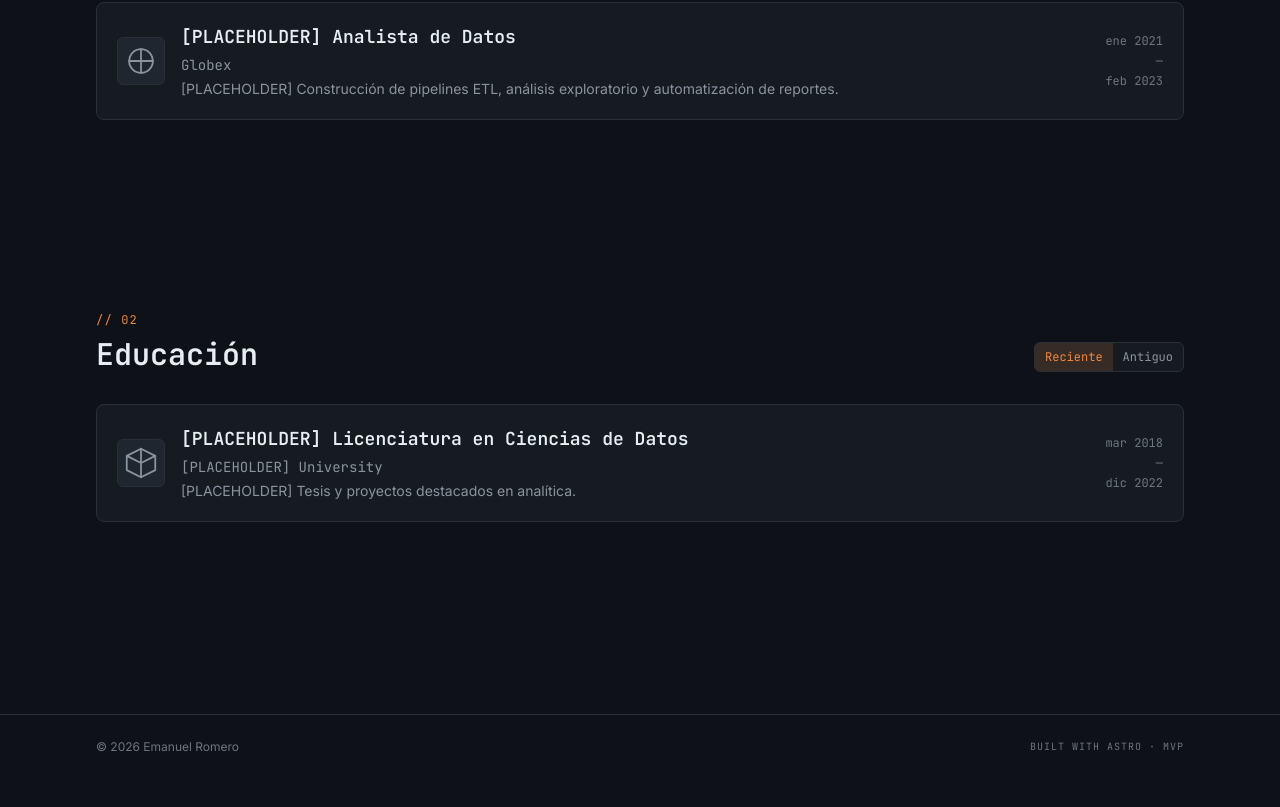
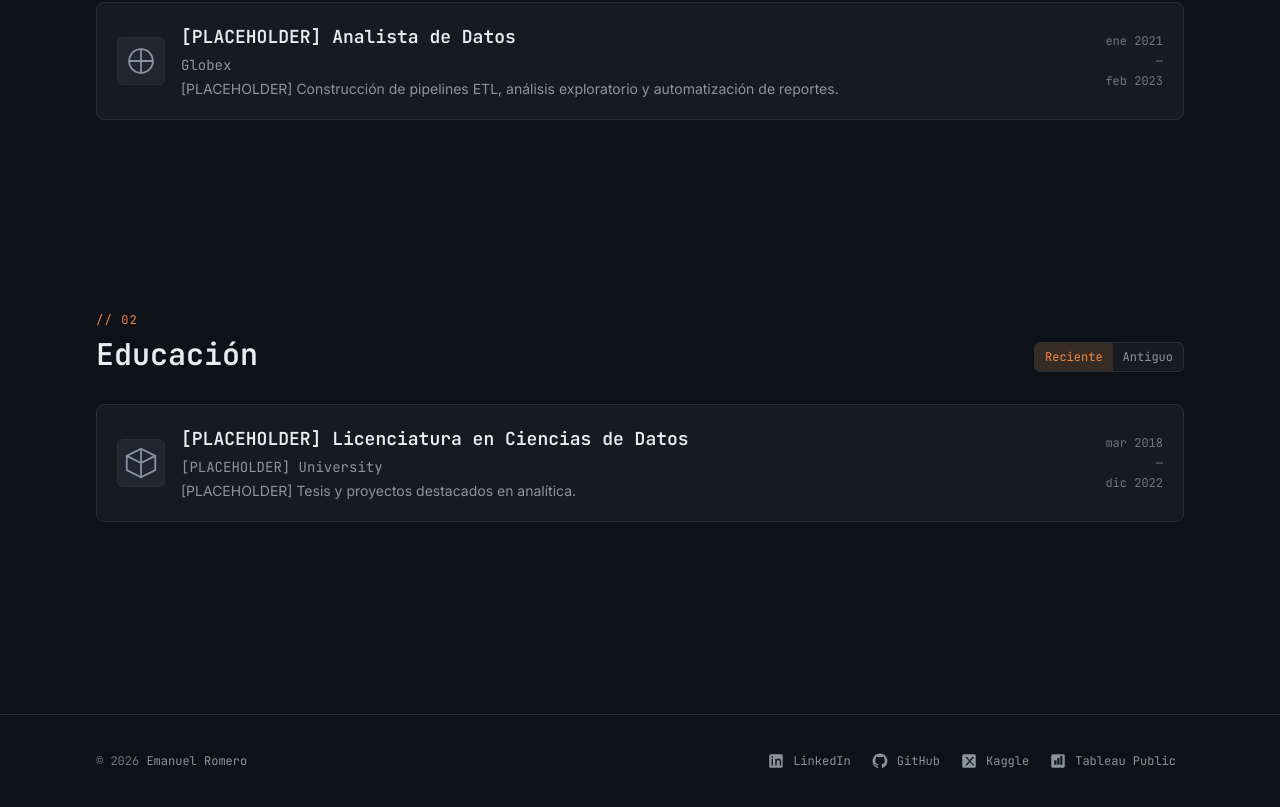
Before and after one commit to emalro/emalro, an Astro site in the folder frontend/: page / in a window 1280 px wide. Shown: the part 962-1769 px from the top of the page. Before the commit the page ends 1741 px from the top, so only its background shows below. Built offline with nearby package versions, Linux system fonts and the light colour scheme; Astro itself is replaced by a stand-in of ours.

Commit message:
feat(footer): expand footer with social icons and dynamic copyright
Replace the PR #1 minimal Footer with the full version per spec portfolio-footer. Two-region layout (copyright on the left, social icons on the right) that wraps to a stacked column on narrow viewports. Social URLs come from social.json in the locked order (LinkedIn, GitHub, Kaggle, Tableau Public); empty URLs are hidden by the parent, not rendered as dead buttons. Each link opens in a new tab with rel=noopener noreferrer per REQ-footer-02. New SocialIcon.astro primitive renders a compact SVG mark + platform name in JetBrains Mono with an amber-on-hover accent — fits the data terminal direction without depending on an icon font. Tap targets are at least 44x44px (min-h/min-w on the link) per REQ-footer-05.

```diff
--- a/frontend/src/components/sections/Footer.astro
+++ b/frontend/src/components/sections/Footer.astro
@@ -1,16 +1,48 @@
 ---
-// Minimal Footer for PR #1. The full Footer with SocialIcon.astro
-// renders in PR #3 (see sdd/static-portfolio-mvp/tasks PR #3).
+/**
+ * Footer per spec portfolio-footer.
+ *
+ * Two-region layout: copyright on the left, social icons on the right.
+ * The year is computed at runtime (PR #1 already did this) so the
+ * copyright stays current without a rebuild. Social URLs come from
+ * src/data/social.json via the Social type — the four required
+ * networks are rendered in the locked order (LinkedIn, GitHub,
+ * Kaggle, Tableau Public) and any empty URL is hidden.
+ *
+ * Platform names are not localized (they are proper nouns in both
+ * ES and EN), so this component does not consume the i18n contract
+ * for the labels — the aria-label and visible label are stable.
+ */
+import social from "../../data/social.json";
+import SocialIcon from "../ui/SocialIcon.astro";
+
 const year = new Date().getFullYear();
+
+const networks = [
+  { platform: "linkedin" as const, key: "linkedin", label: "LinkedIn" },
+  { platform: "github" as const, key: "github", label: "GitHub" },
+  { platform: "kaggle" as const, key: "kaggle", label: "Kaggle" },
+  { platform: "tableau" as const, key: "tableau_public", label: "Tableau Public" },
+];
 ---
 
 <footer class="border-t border-border">
   <div
-    class="mx-auto flex max-w-6xl flex-col items-start gap-2 px-6 py-6 text-xs text-ink-tertiary md:flex-row md:items-center md:justify-between md:px-8"
+    class="mx-auto flex max-w-6xl flex-col gap-4 px-6 py-6 text-xs text-ink-tertiary md:flex-row md:items-center md:justify-between md:px-8"
   >
-    <p>© {year} Emanuel Romero</p>
-    <p class="font-mono text-[10px] uppercase tracking-widest text-ink-tertiary">
-      Built with Astro · MVP
+    <p class="font-mono">
+      © {year} <span class="text-ink-secondary">Emanuel Romero</span>
     </p>
+    <div class="flex flex-wrap items-center gap-1" role="list" aria-label="Social links">
+      {networks.map((n) => {
+        const url = social[n.key as keyof typeof social];
+        if (!url) return null;
+        return (
+          <div role="listitem">
+            <SocialIcon platform={n.platform} url={url} label={n.label} />
+          </div>
+        );
+      })}
+    </div>
   </div>
 </footer>
--- /dev/null
+++ b/frontend/src/components/ui/SocialIcon.astro
@@ -0,0 +1,54 @@
+---
+/**
+ * Social icon link used in the Footer.
+ *
+ * Renders a compact icon + platform name in JetBrains Mono with the
+ * ink-secondary tone, switching to the accent amber on hover. Each
+ * link opens in a new tab with rel=noopener noreferrer per spec
+ * REQ-footer-02. Empty URLs are skipped by the parent so this
+ * component never sees a missing href.
+ *
+ * Icons are simple monochrome SVG marks — one recognizable glyph per
+ * platform — to stay within the data terminal aesthetic (muted, mono,
+ * small) without depending on a heavy icon font.
+ */
+interface Props {
+  platform: "linkedin" | "github" | "kaggle" | "tableau";
+  url: string;
+  label: string;
+}
+const { platform, url, label } = Astro.props;
+
+const ICONS: Record<Props["platform"], string> = {
+  // LinkedIn: stylized "in" within a rounded square.
+  linkedin:
+    '<rect x="3" y="3" width="18" height="18" rx="2" fill="currentColor"/><rect x="6" y="9" width="2" height="9" fill="var(--bg-surface)"/><circle cx="7" cy="6.5" r="1.2" fill="var(--bg-surface)"/><path d="M11 18V9h2v1.2c.6-.8 1.4-1.4 2.6-1.4 2 0 3.4 1.2 3.4 3.6V18h-2v-5c0-1.2-.5-2-1.7-2-1.1 0-1.8.7-2.3 1.6V18h-2z" fill="var(--bg-surface)"/>',
+  // GitHub: simple octocat silhouette.
+  github:
+    '<path d="M12 2a10 10 0 0 0-3.16 19.49c.5.09.68-.22.68-.48v-1.7c-2.78.6-3.37-1.34-3.37-1.34-.46-1.16-1.12-1.47-1.12-1.47-.91-.62.07-.61.07-.61 1.01.07 1.54 1.04 1.54 1.04.9 1.53 2.35 1.09 2.92.83.09-.65.35-1.09.63-1.34-2.22-.25-4.55-1.11-4.55-4.95 0-1.09.39-1.99 1.03-2.69-.1-.25-.45-1.27.1-2.65 0 0 .84-.27 2.76 1.03A9.5 9.5 0 0 1 12 6.8c.86 0 1.72.11 2.52.33 1.92-1.3 2.76-1.03 2.76-1.03.55 1.38.2 2.4.1 2.65.64.7 1.03 1.6 1.03 2.69 0 3.85-2.34 4.7-4.57 4.95.36.31.68.92.68 1.85v2.74c0 .27.18.58.69.48A10 10 0 0 0 12 2z" fill="currentColor"/>',
+  // Kaggle: stylized "K" inside a square.
+  kaggle:
+    '<rect x="3" y="3" width="18" height="18" rx="2" fill="currentColor"/><path d="M7 6.5l5 5.5-5 5.5h2.6l3.7-4.1 3.7 4.1H19l-5-5.5 5-5.5h-2.6l-3.7 4.1L9.6 6.5z" fill="var(--bg-surface)"/>',
+  // Tableau Public: three ascending bars.
+  tableau:
+    '<rect x="3" y="3" width="18" height="18" rx="2" fill="currentColor"/><rect x="7" y="11" width="3" height="6" fill="var(--bg-surface)"/><rect x="11" y="8" width="3" height="9" fill="var(--bg-surface)"/><rect x="15" y="5" width="3" height="12" fill="var(--bg-surface)"/>',
+};
+---
+
+<a
+  href={url}
+  target="_blank"
+  rel="noopener noreferrer"
+  class="group inline-flex min-h-[44px] min-w-[44px] items-center justify-center gap-2 rounded-md px-2 py-1.5 text-ink-secondary transition-colors hover:bg-bg-surface hover:text-accent focus:outline-none focus-visible:ring-2 focus-visible:ring-accent"
+  aria-label={label}
+>
+  <svg
+    xmlns="http://www.w3.org/2000/svg"
+    viewBox="0 0 24 24"
+    width="18"
+    height="18"
+    aria-hidden="true"
+    set:html={ICONS[platform]}
+  />
+  <span class="hidden font-mono text-xs sm:inline">{label}</span>
+</a>
```
